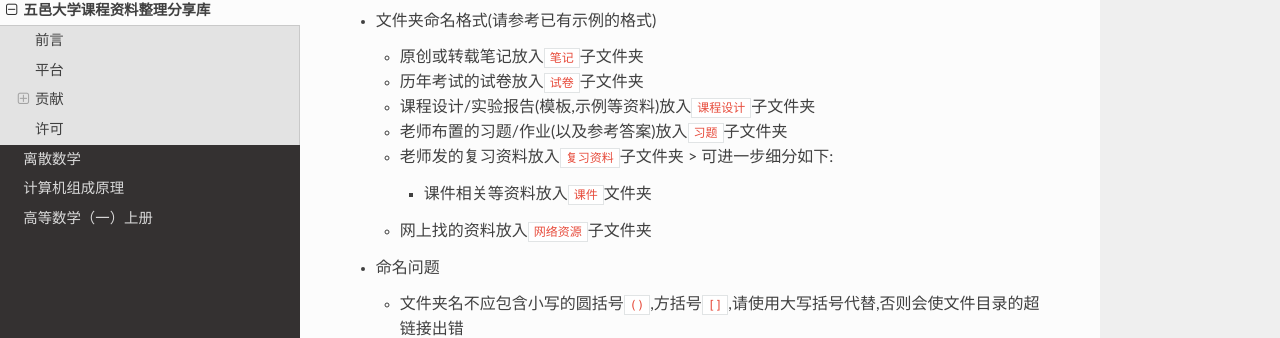
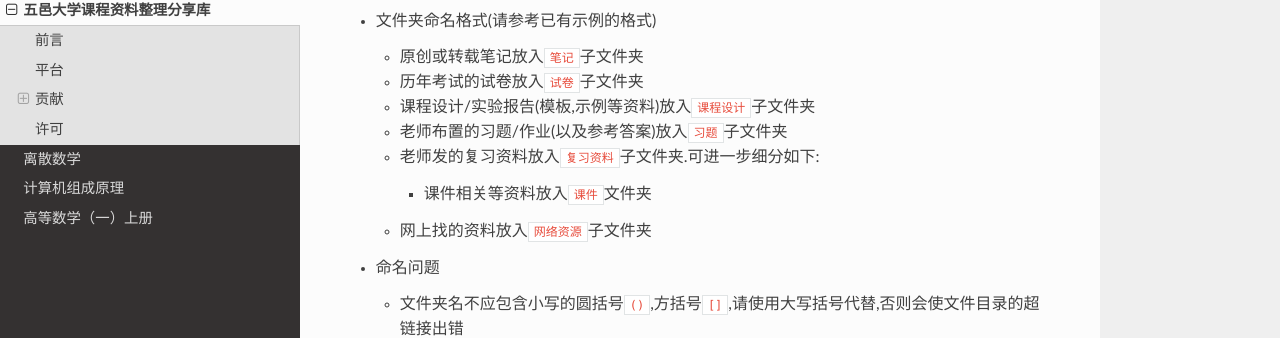
Before and after one commit to OpenWyu/wyu-courses-lib, an MkDocs documentation site: the page built from docs/index.md, in a window 1280 px wide and 900 px high, scrolled down 1315 px. Shown: the part 111-449 px from the top of the window. Built offline with MkDocs 1.6.1, drawn with Linux system fonts in a browser that asks for light colours; nearby versions of some CDN libraries.

```diff
--- a/docs/index.md
+++ b/docs/index.md
@@ -47,8 +47,7 @@ Fork 本项目，然后在 GitHub 网页端点击 Upload File 上传文件，发
     - 历年考试的试卷放入`试卷`子文件夹
     - 课程设计/实验报告(模板,示例等资料)放入`课程设计`子文件夹
     - 老师布置的习题/作业(以及参考答案)放入`习题`子文件夹
-    - 老师发的复习资料放入`复习资料`子文件夹
-        > 可进一步细分如下:
+    - 老师发的复习资料放入`复习资料`子文件夹.可进一步细分如下:
         - 课件相关等资料放入`课件`文件夹
     - 网上找的资料放入`网络资源`子文件夹
 
```
Also changed, not shown: README.md (+1 -2 lines).
